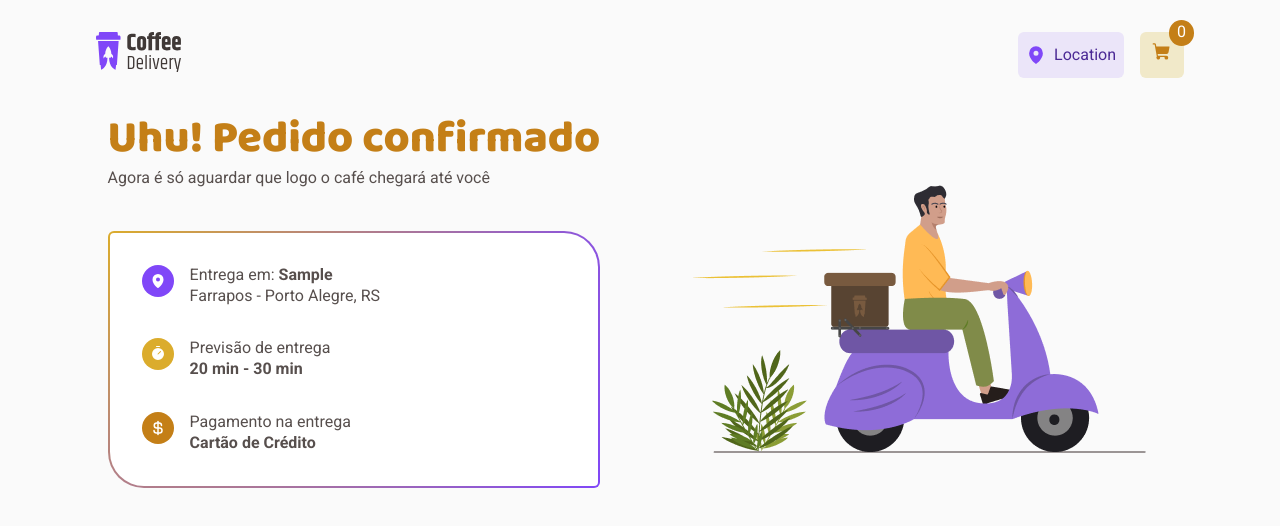
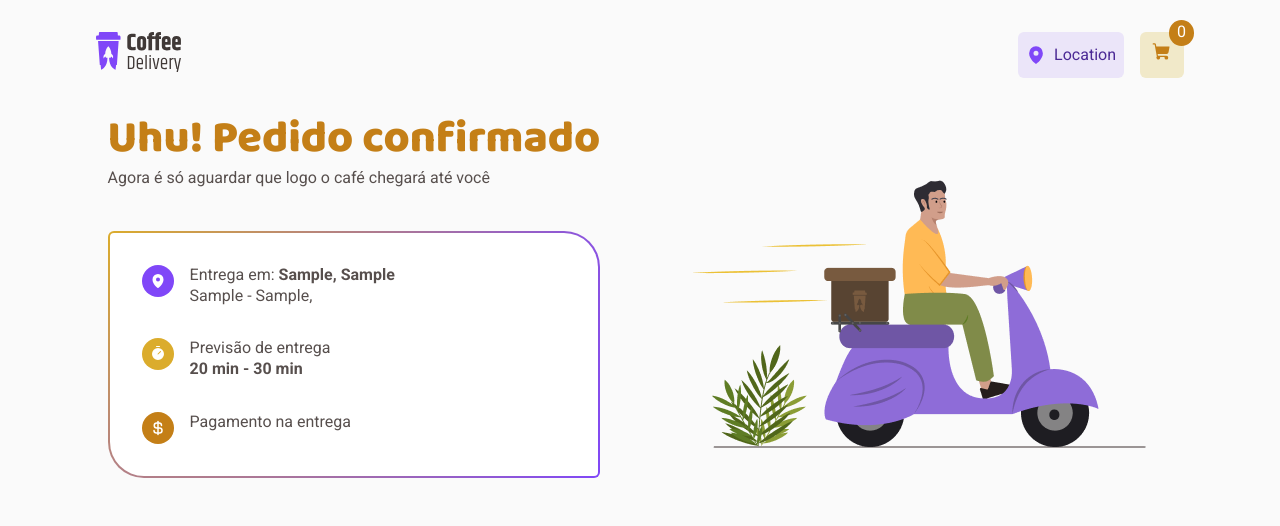
Before and after one commit to bruflor/ignite-challenge02-Coffe-Delivery, a React (Vite) app: page /cart in a window 1280 px wide. Both pictures are taken after typing "Sample", "Sample", "Sample", "Sample", "Sample", "Sample" into the empty fields and a click on the button "Confirmar pedido". Shown: the top 526 px of the page. Built offline with nearby package versions, Linux system fonts and the light colour scheme.

Commit message:
sucess with data from form

```diff
--- a/src/pages/Cart/Checkout.tsx
+++ b/src/pages/Cart/Checkout.tsx
@@ -78,7 +78,7 @@ export const Checkout = ({ setPurchaseData }: CheckoutProps) => {
           <div>
             <input
               type="radio"
-              value="creditCard"
+              value="Cartão de crédito"
               id="creditCard"
               {...register("paymentMethods")}
             />
@@ -88,7 +88,7 @@ export const Checkout = ({ setPurchaseData }: CheckoutProps) => {
             </label>
             <input
               type="radio"
-              value="debitCard"
+              value="Cartão de débito"
               id="debitCard"
               {...register("paymentMethods")}
             />
@@ -98,7 +98,7 @@ export const Checkout = ({ setPurchaseData }: CheckoutProps) => {
             </label>
             <input
               type="radio"
-              value="money"
+              value="Dinheiro"
               id="money"
               {...register("paymentMethods")}
             />
--- a/src/pages/Cart/Success.tsx
+++ b/src/pages/Cart/Success.tsx
@@ -22,9 +22,15 @@ export const Sucess = ({ purchaseData }: SucessProps) => {
               </BannerBullets>
               <div>
                 <p>
-                  Entrega em: <b>{purchaseData.rua}</b>
+                  Entrega em:{" "}
+                  <b>
+                    {purchaseData.rua}, {purchaseData.numero}
+                  </b>
                 </p>
-                <p>Farrapos - Porto Alegre, RS</p>
+                <p>
+                  {purchaseData.bairro} - {purchaseData.cidade},{" "}
+                  {purchaseData.uf}
+                </p>
               </div>
             </div>
             <div>
@@ -45,7 +51,7 @@ export const Sucess = ({ purchaseData }: SucessProps) => {
               <div>
                 <p>Pagamento na entrega</p>
                 <p>
-                  <b>Cartão de Crédito</b>
+                  <b>{purchaseData.paymentMethods}</b>
                 </p>
               </div>
             </div>
```
